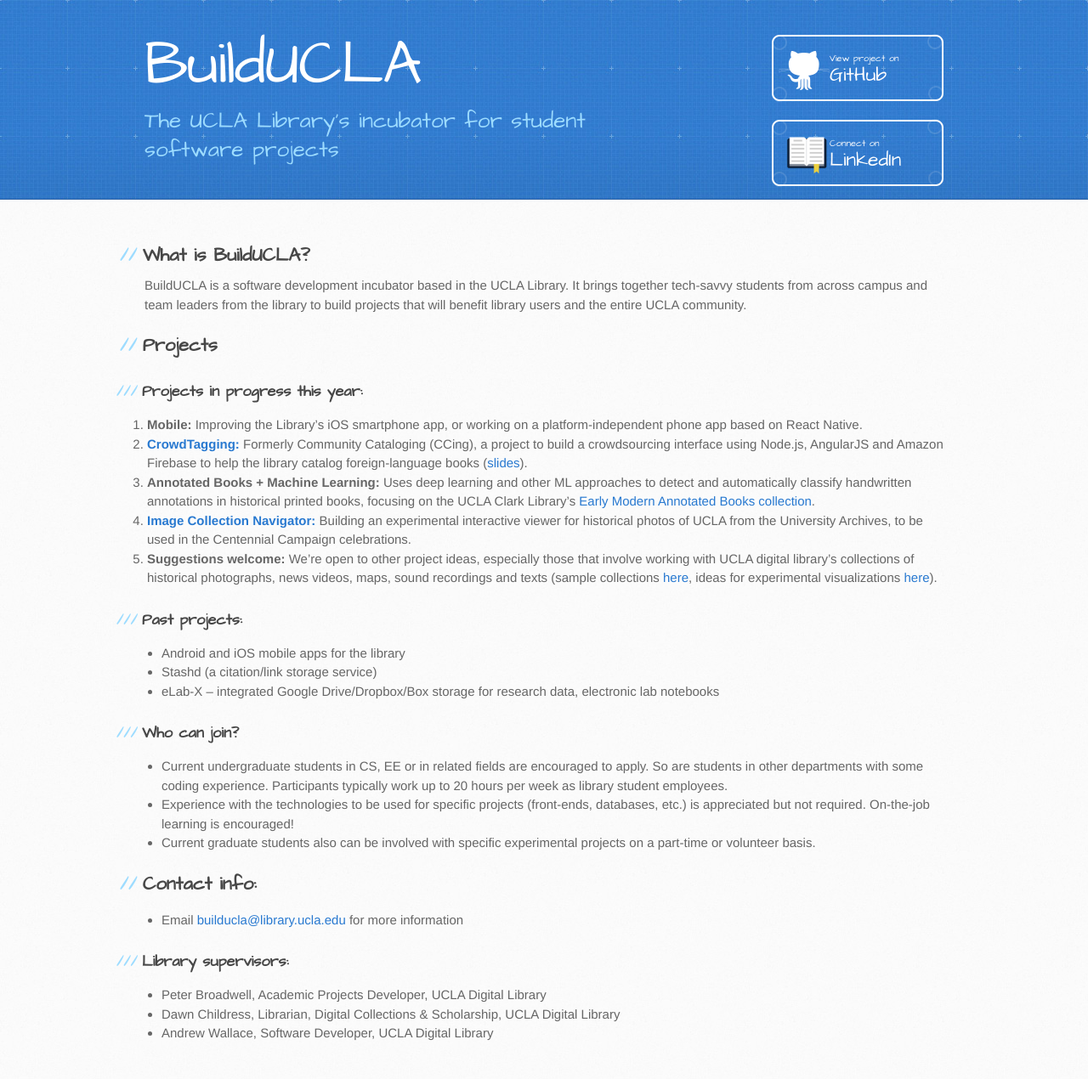
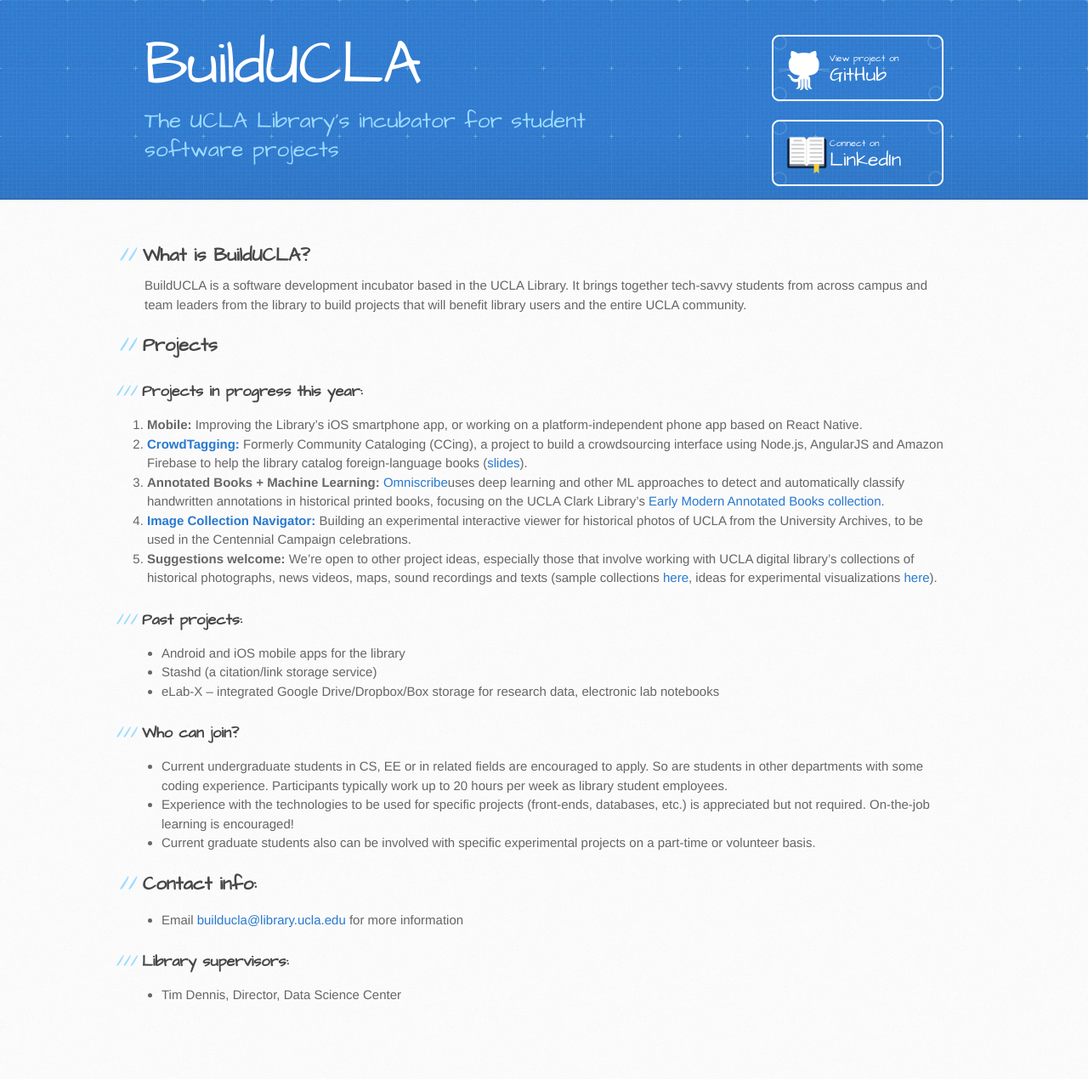
Before and after one commit to UCLALibrary/BuildUCLA, a Jekyll site: the page built from docs/index.md, in a window 1280 px wide. Shown: the whole page at 85% size. Built offline with Jekyll 4.4.1, drawn with Linux system fonts in a browser that asks for light colours; after the commit the page ends 1225 px from its top, so only the background shows below that.

Commit message:
Update index.md

```diff
--- a/docs/index.md
+++ b/docs/index.md
@@ -13,7 +13,7 @@ BuildUCLA is a software development incubator based in the UCLA Library. It brin
 
 1. **Mobile:** Improving the Library's iOS smartphone app, or working on a platform-independent phone app based on React Native.
 1. **<a href="http://ec2-54-173-153-28.compute-1.amazonaws.com:3000/">CrowdTagging:</a>** Formerly Community Cataloging (CCing), a project to build a crowdsourcing interface using Node.js, AngularJS and Amazon Firebase to help the library catalog foreign-language books (<a href="https://docs.google.com/presentation/d/1pGWDBy5ff5xHdb0Ys462BXRf0IjP2zNrlt4sBfYiAvw/edit?usp=sharing">slides</a>).
-1. **Annotated Books + Machine Learning:** Uses deep learning and other ML approaches to detect and automatically classify handwritten annotations in historical printed books, focusing on the UCLA Clark Library's <a href="https://calisphere.org/collections/26771/">Early Modern Annotated Books collection</a>.
+1. **Annotated Books + Machine Learning:** [Omniscribe](https://github.com/collectionslab/Omniscribe)uses deep learning and other ML approaches to detect and automatically classify handwritten annotations in historical printed books, focusing on the UCLA Clark Library's <a href="https://calisphere.org/collections/26771/">Early Modern Annotated Books collection</a>.
 1. **<a href="https://github.com/UCLALibrary/ImageCollectionNavigator">Image Collection Navigator:</a>** Building an experimental interactive viewer for historical photos of UCLA from the University Archives, to be used in the Centennial Campaign celebrations.
 1. **Suggestions welcome:** We're open to other project ideas, especially those that involve working with UCLA digital library's collections of historical photographs, news videos, maps, sound recordings and texts (sample collections <a href="https://collectionslab.github.io/collections/">here</a>, ideas for experimental visualizations <a href="https://collectionslab.github.io/experiments/">here</a>).
 
@@ -35,6 +35,4 @@ BuildUCLA is a software development incubator based in the UCLA Library. It brin
 * Email <a href="mailto:builducla@library.ucla.edu">builducla@library.ucla.edu</a> for more information
 
 ### Library supervisors:
-* Peter Broadwell, Academic Projects Developer, UCLA Digital Library
-* Dawn Childress, Librarian, Digital Collections & Scholarship, UCLA Digital Library
-* Andrew Wallace, Software Developer, UCLA Digital Library
+* Tim Dennis, Director, Data Science Center
```
